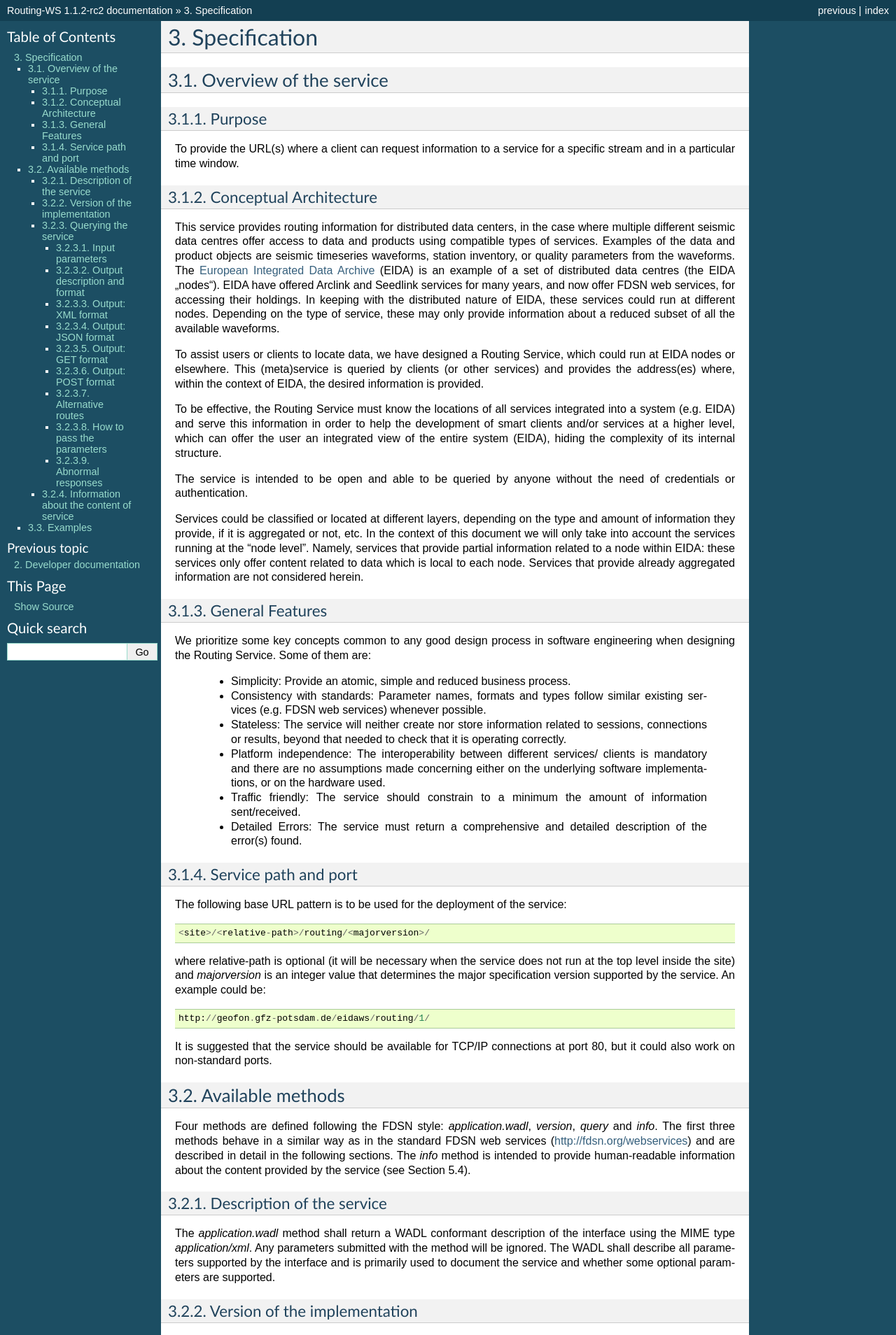
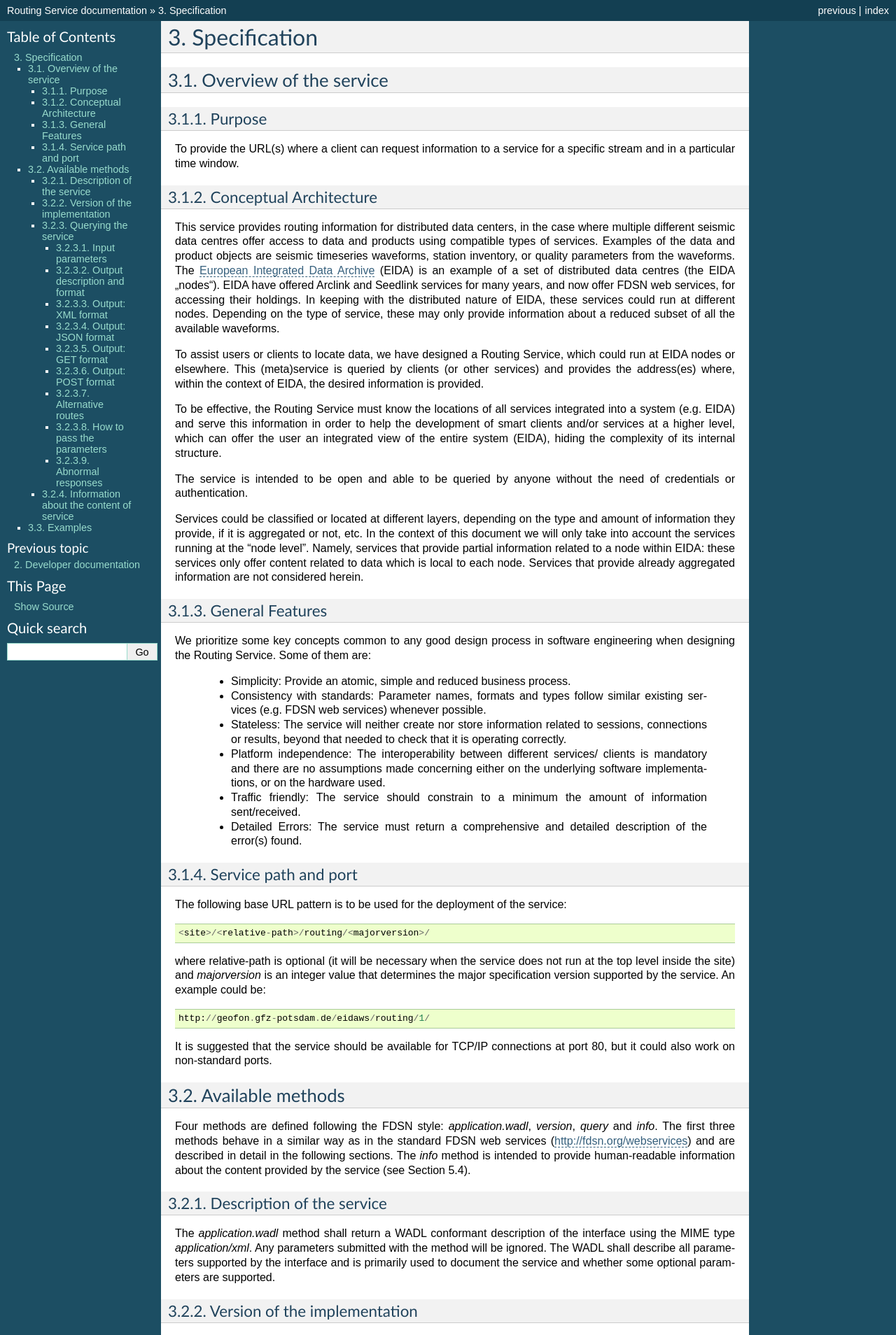
Before and after one commit to EIDA/routing, a Sphinx documentation site: the page built from doc/specification.rst, in a window 1280 px wide. Shown: the top 1908 px of the page at 70% size. Built offline with Sphinx 7.4.7, drawn with Linux system fonts in a browser that asks for light colours; some of the changed text lies outside the part shown.

Commit message:
Tune HTML theme options.

```diff
--- a/doc/conf.py
+++ b/doc/conf.py
@@ -108,14 +108,19 @@
 # Theme options are theme-specific and customize the look and feel of a theme
 # further.  For a list of options available for each theme, see the
 # documentation.
-# html_theme_options = {}
+html_theme_options = {
+    'collapse_navigation': False,
+    'externalrefs': True,
+    'navigation_depth': 2,
+    'prev_next_buttons_location': 'both'
+}
 
 # Add any paths that contain custom themes here, relative to this directory.
 # html_theme_path = []
 
 # The name for this set of Sphinx documents.  If None, it defaults to
 # "<project> v<release> documentation".
-# html_title = None
+html_title = "Routing Service documentation"
 
 # A shorter title for the navigation bar.  Default is the same as html_title.
 # html_short_title = None
```
